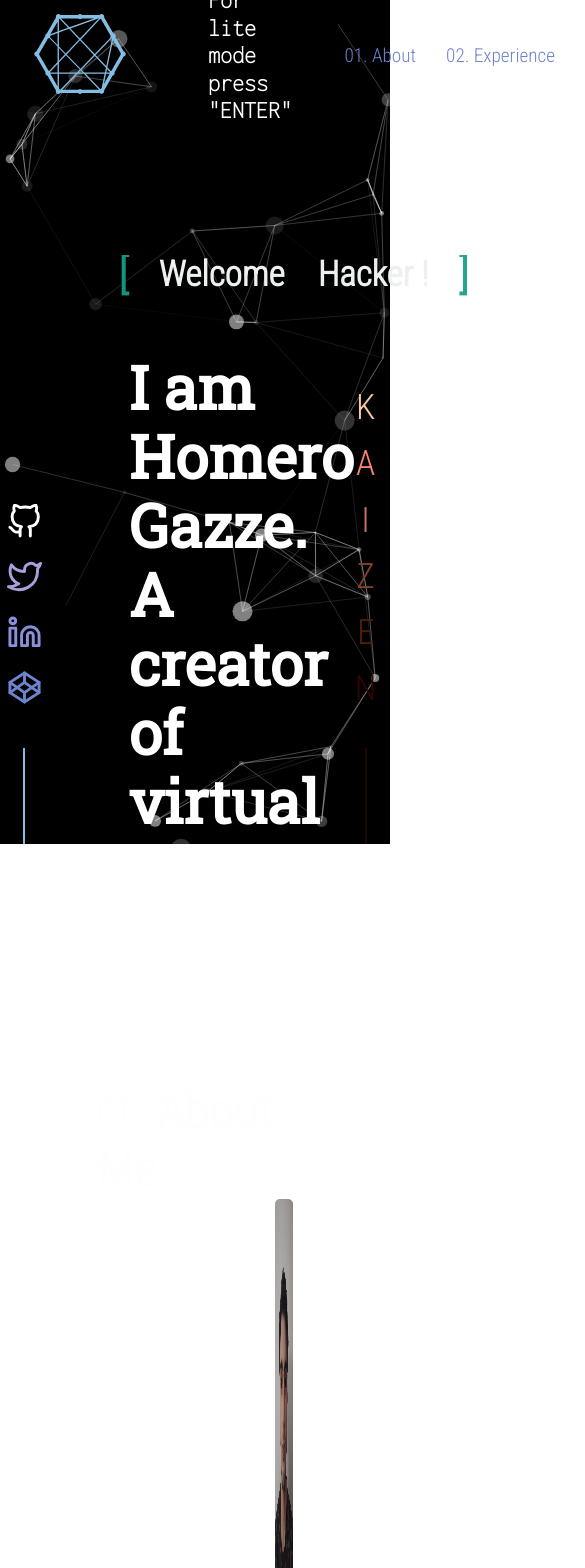
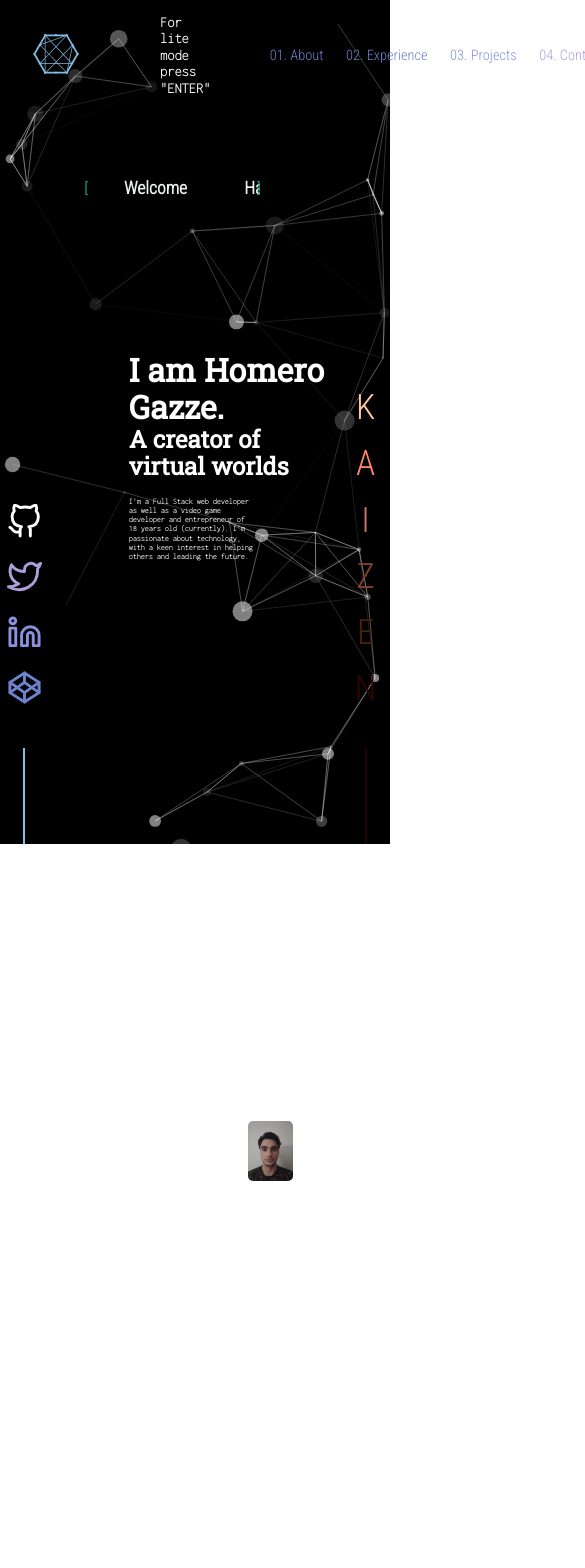
Before and after one commit to ChampiMagic/Portfolio, a React (Vite) app: page / in a window 390 px wide. Shown: the top 1568 px of the page, 585 px wide, since content can reach past the window. Built offline with nearby package versions, Linux system fonts and the light colour scheme; a web font is replaced by a local one.

Commit message:
[ADD] Responsive Text Added

```diff
--- a/src/components/article/about/about.module.css
+++ b/src/components/article/about/about.module.css
@@ -7,24 +7,26 @@
 .header {
     display: flex;
     align-items: center;
+    width: 100%;
 }
 
 .number_heading {
-    font-size: 50px;
-    color: var(--white)
+	display: flex;
+	font-size: clamp(1rem, 3.6vw, 4rem);
+    color: var(--white);
 }
 
 .number_heading::before {
-    font-size: 35px;
-    content: "01.";
+    content: "02.";
     margin-right: .5em;
     position: relative;
     top: -5px;
 }
 
 .decoration_line {
+	display: flex;
     height: 1px;
-    width: 43em;
+    width: 62.2%;
     margin-left: 1em;
     background-color: var(--white);
 }
@@ -36,8 +38,9 @@
 }
 
 .img_container {
-    width: 20em;
-    height: 24em;
+    display: flex;
+    width: 32%;
+    height: 32%;
     border-radius: 5px;
     overflow: hidden;
 }
@@ -49,7 +52,7 @@
 
 .description {
     width: 50%;
-    font-size: 20px;
+    font-size: clamp(.5em, 1.3vw, 1.5rem);
     color: var(--white);
     display: flex;
     flex-wrap: wrap;
--- a/src/components/article/contact/contact.module.css
+++ b/src/components/article/contact/contact.module.css
@@ -7,15 +7,16 @@
 .header {
     display: flex;
     align-items: center;
+    width: 100%;
 }
 
 .number_heading {
-    font-size: 50px;
-    color: var(--white)
+	display: flex;
+	font-size: clamp(1rem, 3.2vw, 4rem);
+    color: var(--white);
 }
 
 .number_heading::before {
-    font-size: 35px;
     content: "04.";
     margin-right: .5em;
     position: relative;
@@ -23,8 +24,9 @@
 }
 
 .decoration_line {
+	display: flex;
     height: 1px;
-    width: 19em;
+    width: 31%;
     margin-left: 1em;
     background-color: var(--white);
 }
@@ -40,7 +42,7 @@
 
 .title {
     color: var(--white);
-    font-size: 80px;
+    font-size: clamp(3rem, 6.5vw, 8rem);
     font-family: 'Inconsolata', monospace;
     width: 100%;
     text-align: center;
@@ -52,7 +54,7 @@
     border: 1px solid var(--white);
     border-radius: var(--border-radius);
     padding: 1.25rem 1.75rem;
-    font-size: 2em;
+    font-size: clamp(1em, 2.5vw, 3rem);
     line-height: 1;
     text-decoration: none;
     margin-top: 50px;
--- a/src/components/article/experience/experience.module.css
+++ b/src/components/article/experience/experience.module.css
@@ -7,15 +7,16 @@
 .header {
     display: flex;
     align-items: center;
+    width: 100%;
 }
 
 .number_heading {
-    font-size: 50px;
-    color: var(--white)
+	display: flex;
+	font-size: clamp(1rem, 3.6vw, 4rem);
+    color: var(--white);
 }
 
 .number_heading::before {
-    font-size: 35px;
     content: "02.";
     margin-right: .5em;
     position: relative;
@@ -23,8 +24,9 @@
 }
 
 .decoration_line {
+	display: flex;
     height: 1px;
-    width: 33em;
+    width: 45%;
     margin-left: 1em;
     background-color: var(--white);
 }
@@ -40,6 +42,6 @@
 
 .not_found {
     color: var(--white);
-    font-size: 80px;
+    font-size: clamp(3rem, 6vw, 6rem);
     font-family: 'Inconsolata', monospace;
 }
--- a/src/components/article/presentation/presentation.module.css
+++ b/src/components/article/presentation/presentation.module.css
@@ -24,7 +24,7 @@
 
 .textContainer > h1 {
   width: 100%;
-  font-size: 60px;
+  font-size: clamp(2em, 4.3vw, 6em);
   color: #fff;
   font-weight: bolder;
   margin: 0;
@@ -33,13 +33,14 @@
 
 .textContainer > h2 {
   width: 100%;
-  font-size: 60px;
+  font-size: clamp(1.5em, 4vw, 5.5em);
   color: #fff;
   font-weight: bolder;
   font-family: 'Roboto Slab', serif;
 }
 
 .textContainer > p {
+  font-size: clamp(.5em, 1.3vw, 1.5rem);
   margin-top: 2em;
   width: 60%;
   color: #fff;
@@ -57,7 +58,7 @@
   height: 160px;
   overflow: hidden;
   font-family: 'Inconsolata', monospace;
-  font-size: 35px;
+  font-size: clamp(1.1em, 2.5vw, 2.5em);
   line-height: 40px;
   color: #ecf0f1;
 }
@@ -80,7 +81,7 @@
   position: absolute;
   top: 0;
   color: #16a085;
-  font-size: 42px;
+  font-size: clamp(.8em, 3vw, 1.12em);
   line-height: 40px;
   -webkit-animation-name: opacity;
   -webkit-animation-duration: 2s;
--- a/src/components/article/projects/projects.module.css
+++ b/src/components/article/projects/projects.module.css
@@ -27,15 +27,16 @@
 .header {
     display: flex;
     align-items: center;
+	width: 100%;
 }
 
 .number_heading {
-    font-size: 50px;
+	display: flex;
+	font-size: clamp(1rem, 3.2vw, 4rem);
     color: var(--white);
 }
 
 .number_heading::before {
-    font-size: 35px;
     content: "03.";
     margin-right: .5em;
     position: relative;
@@ -43,8 +44,9 @@
 }
 
 .decoration_line {
+	display: flex;
     height: 1px;
-    width: 28em;
+    width: 45%;
     margin-left: 1em;
     background-color: var(--white);
 }
@@ -63,7 +65,7 @@
 	height: 30em;
 	box-shadow: 0 0 10px 2px rgba(255, 255, 255, 0.505);
 	padding: .5em;
-	background-image: url(codeLearn.png);
+	background-image: url(/codeLearn.png);
 	background-position: center center;
 	background-size: cover;
 	transition: 1s;
@@ -76,7 +78,7 @@
 	height: 30em;
 	box-shadow: 0 0 10px 2px rgba(255, 255, 255, 0.505);
 	padding: .5em;
-	background-image: url(Picountries.png);
+	background-image: url(/Picountries.png);
 	background-position: center center;
 	background-size: cover;
 	transition: 1s;
@@ -89,7 +91,7 @@
 	height: 35em;
 	box-shadow: 0 0 10px 2px rgba(255, 255, 255, 0.505);
 	padding: .5em;
-	background-image: url(2fast2furious.png);
+	background-image: url(/2fast2furious.png);
 	background-position: center center;
 	background-size: cover;
 	transition: 1s;
@@ -109,7 +111,7 @@
 }
 
 .project_title {
-	font-size: 2em;
+	font-size: clamp(1em, 2.5vw, 3em);
 	color: var(--main-color);
 	font-weight: lighter;
 	text-transform: uppercase;
@@ -142,7 +144,7 @@
 }
 
 .project_short_desc_1, .project_btn{
-	font-size: 1.3em;
+	font-size: clamp(.5em, 1.5vw, 1.2em);
 	color: rgb(255, 255, 255);
     margin: .5em 0 0 0;
 	display: none;
@@ -151,7 +153,7 @@
 }
 
 .project_short_desc_2, .project_btn{
-	font-size: 1.3em;
+	font-size: clamp(.8em, 1.5vw, 1.2em);
 	color: rgb(255, 255, 255);
     margin: .5em 0 0 0;
 	display: none;
@@ -160,7 +162,7 @@
 }
 
 .project_short_desc_3,.project_btn{
-	font-size: 1.3em;
+	font-size: clamp(.5em, 1.5vw, 1.2em);
 	color: rgb(255, 255, 255);
     margin: .5em 0 0 0;
 	display: none;
@@ -178,7 +180,7 @@
 	border-radius: 15px;
 	background: var(--main-color);
 	text-transform: uppercase;
-	font-size: 1.5rem;
+	font-size: clamp(.9em, 1.6vw, 2.2em);
 	cursor: pointer;
 	transition: .5s;
 }
--- a/src/components/navigation/navigation.module.css
+++ b/src/components/navigation/navigation.module.css
@@ -26,7 +26,7 @@
     display: flex;
     list-style-type: decimal-leading-zero;
     gap: 3em;
-    font-size: 1.2em;
+    font-size: clamp(.9em, 1.5vw, 1.5em);
     font-weight: bolder;
 }
 
@@ -37,7 +37,7 @@
 }
 
 .option_1:hover {
-    font-size: 1.1em;
+    font-size: clamp(.9em, 1.5vw, 1.5em);
     color: var(--white);
 }
 
@@ -48,7 +48,7 @@
 }
 
 .option_2:hover {
-    font-size: 1.1em;
+    font-size: clamp(.9em, 1.5vw, 1.5em);
     color: var(--white);
 }
 
@@ -60,7 +60,7 @@
 }
 
 .option_3:hover {
-    font-size: 1.1em;
+    font-size: clamp(.9em, 1.5vw, 1.5em);
     color: var(--white);
 }
 
@@ -71,12 +71,12 @@
 }
 
 .option_4:hover {
-    font-size: 1.1em;
+    font-size: clamp(.9em, 1.5vw, 1.5em);
     color: var(--white);
 }
 
 .icon {
-    font-size: 6em;
+    font-size: clamp(3em, 7vw, 6em);
     color: #83bde4;
     cursor: var(--onScreenPress);
     transition: 1s;
@@ -100,12 +100,13 @@
 }
 
 .buttonContainer {
-    font-size: 1.2em;
+    font-size: clamp(.9em, 1.5vw, 1.5em);
     font-weight: bolder;
     padding: .6em .7em;
     border: 1px solid #94362f;
     border-radius: 10px;
     cursor: var(--onScreenPress);
+
 }
 
 .buttonContainer:hover {
@@ -122,4 +123,5 @@
 .lightMode {
     color: var(--white);
     font-family: 'Inconsolata', monospace;
+    font-size: clamp(.9em, 1.5vw, 1.5em);
 }
--- a/src/components/navigation/navigation.tsx
+++ b/src/components/navigation/navigation.tsx
@@ -48,8 +48,6 @@ export default function Navigation(): JSX.Element {
     }
   })
 
-  console.log(lightMode)
-
     return (
         <nav ref={nav} className={`${style.nav} ${isDown ? style.navHidden : null}`}>
 
```
